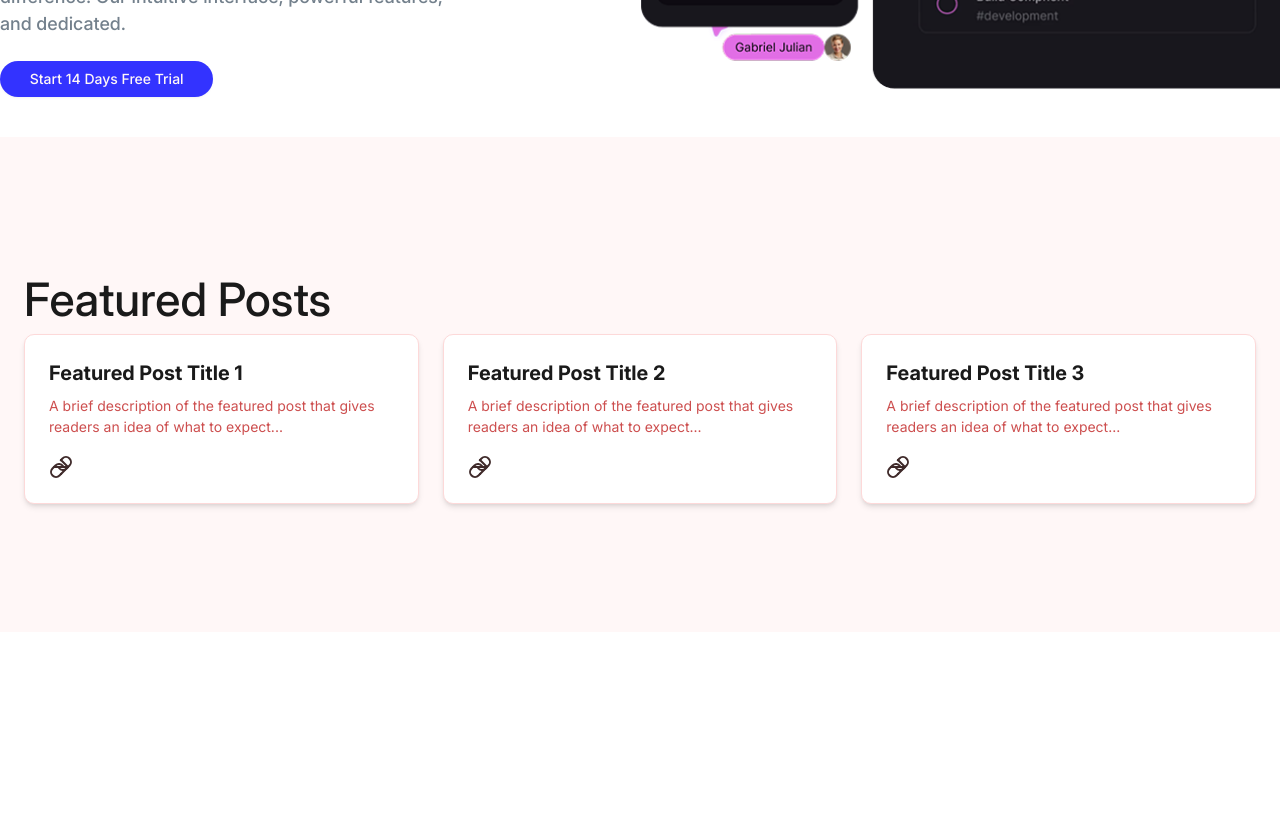
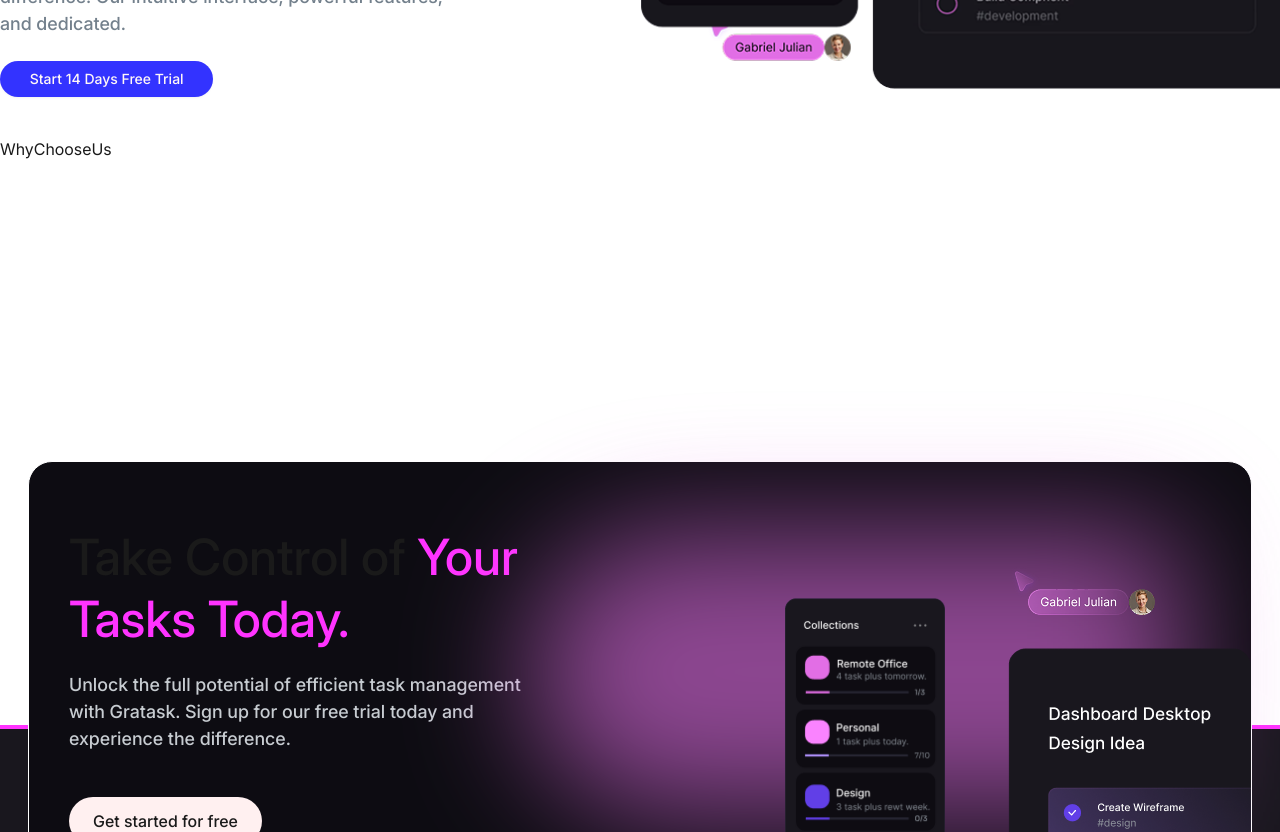
Before and after one commit to Hustle-Devs/gratask-clone, a Next.js app: page / in a window 1280 px wide. Shown: the part 560-1392 px from the top of the page. Built offline with nearby package versions, Linux system fonts and the light colour scheme.

Commit message:
Update: Section Component

```diff
--- a/src/app/about/page.tsx
+++ /dev/null
@@ -1,5 +0,0 @@
-import React from "react";
-
-export default function page() {
-  return <div>About Page</div>;
-}
--- a/src/app/page.tsx
+++ b/src/app/page.tsx
@@ -1,65 +1,11 @@
-import Testimonials from "@/components/testimonials/testimonials";
-import Hero from "./home/hero/Hero";
-import { Link, ArrowRight } from "lucide-react";
+import Hero from "@/components/home/hero/Hero";
+import WhyChooseUs from "@/components/home/why-choose-us/WhyChooseUs";
 
 export default function Home() {
   return (
     <div className="">
-      {/* Hero Section */}
-      {/* <section className="bg-background py-12 md:py-24 lg:py-32 xl:py-48 w-full">
-        <div className="mx-auto px-4 md:px-6 container">
-          <div className="flex flex-col items-center space-y-4 text-center">
-            <div className="space-y-2">
-              <h1 className="text-primary-700 text-weif manrope heading-style">
-                Welcome to HustleArticles
-              </h1>
-              <p className="mx-auto max-w-[700px] text-primary dark:text-white md:text-xl">
-                Discover insightful articles, expert opinions, and the latest
-                trends in technology and design.
-              </p>
-            </div>
-            <div className="space-x-4">
-              <Link href="/blog">
-                <Button>
-                  Read Our Blog
-                  <ArrowRight className="ml-2 w-4 h-4" />
-                </Button>
-              </Link>
-            </div>
-          </div>
-        </div>
-      </section> */}
       <Hero />
-
-      {/* Featured Posts */}
-      <section className="bg-muted/50 py-12 md:py-24 lg:py-32 w-full">
-        <div className="mx-auto px-4 md:px-6 container">
-          <h2 className="featured-title">Featured Posts</h2>
-          <div className="gap-6 grid sm:grid-cols-2 lg:grid-cols-3">
-            {[1, 2, 3].map(i => (
-              <div
-                key={i}
-                className="group relative bg-background shadow-md hover:shadow-lg p-6 border rounded-lg transition-shadow"
-              >
-                <h3 className="mb-2 font-bold text-xl">
-                  Featured Post Title {i}
-                </h3>
-                <p className="mb-4 text-muted-foreground">
-                  A brief description of the featured post that gives readers an
-                  idea of what to expect...
-                </p>
-                <Link
-                  href={`/blog/post-${i}`}
-                  className="inline-flex items-center text-primary hover:underline"
-                >
-                  Read More
-                  <ArrowRight className="ml-1 w-4 h-4" />
-                </Link>
-              </div>
-            ))}
-          </div>
-        </div>
-      </section>
+      <WhyChooseUs />
     </div>
   );
 }
--- /dev/null
+++ b/src/components/home/why-choose-us/WhyChooseUs.tsx
@@ -0,0 +1,7 @@
+import React from "react";
+
+const WhyChooseUs = () => {
+  return <div>WhyChooseUs</div>;
+};
+
+export default WhyChooseUs;
```
Also changed, not shown: src/components/home/hero/Hero.tsx (renamed from src/app/home/hero/Hero.tsx).
